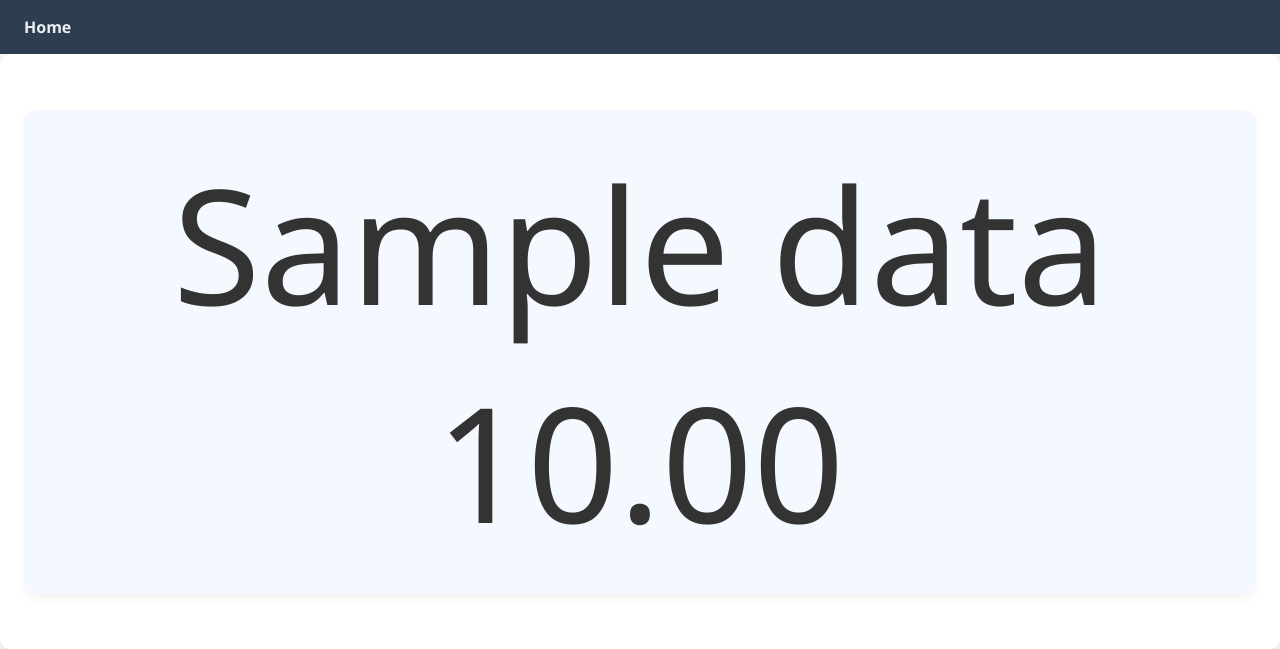
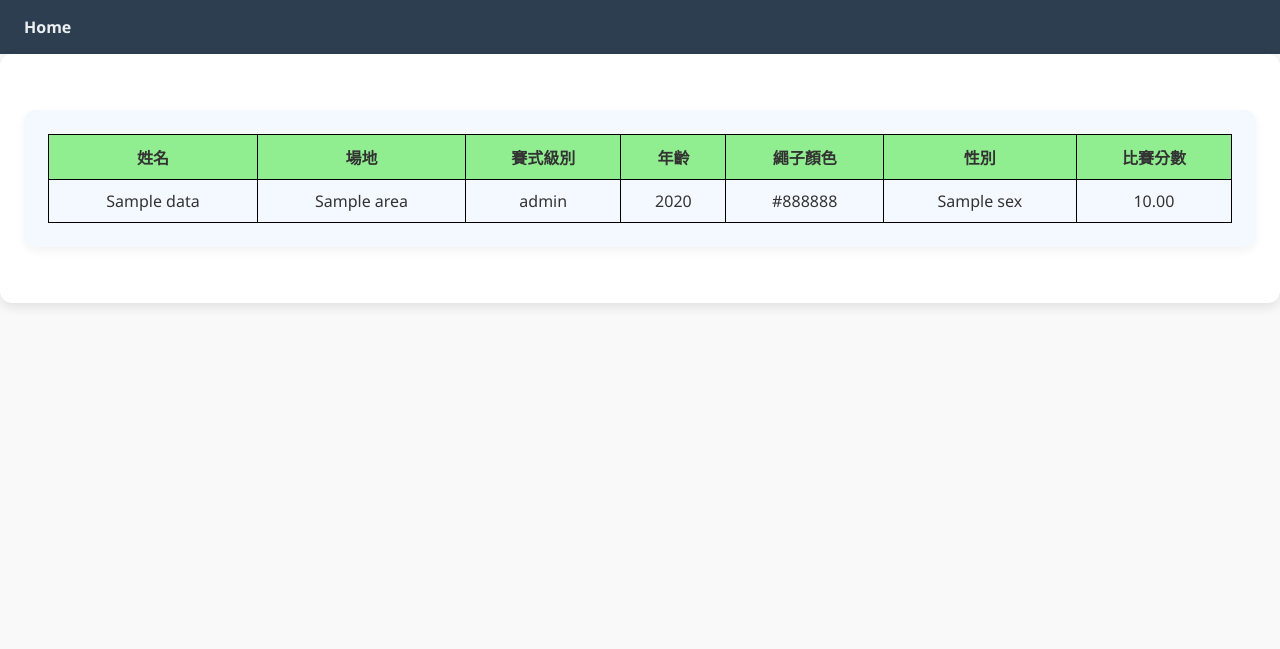
Before and after one commit to Robert-Liu-31039/DJango-race, a Django app: template race_scores/templates/race_scores/printprojection.html in a window 1280 px wide. Shown: the top 649 px of the page. Run offline with Django 3.2, Linux system fonts and the light colour scheme; the template is opened without the code that fills it: most values are stand-ins (such as "Sample title", 1, 10 or a date in 2020).

Commit message:
1. 完成比賽結束的功能 2. 比賽結束的投影畫面會顯示出剛剛比賽完的結果，且以分數由高到低排列

```diff
--- a/race_scores/admin.py
+++ b/race_scores/admin.py
@@ -8,6 +8,7 @@ from .models import (
     race_years,
     race_colors,
     race_sexs,
+    race_finish,
 )
 
 # Register your models here.
@@ -17,3 +18,4 @@ admin.site.register(race_years)
 admin.site.register(race_colors)
 admin.site.register(race_sexs)
 admin.site.register(race_scores)
+admin.site.register(race_finish)
--- a/race_scores/templates/race_scores/printprojection.html
+++ b/race_scores/templates/race_scores/printprojection.html
@@ -311,6 +311,36 @@
 
     <div class="container">
         <div class="form-container" style="max-width: 100%;">
+        {% if finish_datas %}
+            <table style="text-align: center;width:100%;border-collapse: collapse; ">
+                <thead>
+                    <tr style="background-color: lightgreen;">
+                        <th style="border: 1px solid black; padding: 10px;">姓名</th>
+                        <th style="border: 1px solid black; padding: 10px;">場地</th>
+                        <th style="border: 1px solid black; padding: 10px;">賽式級別</th>
+                        <th style="border: 1px solid black; padding: 10px;">年齡</th>
+                        <th style="border: 1px solid black; padding: 10px;">繩子顏色</th>
+                        <th style="border: 1px solid black; padding: 10px;">性別</th>
+                        <th style="border: 1px solid black; padding: 10px;">比賽分數</th>
+                    </tr>
+                </thead>
+                <tbody>
+                    {% for data in finish_datas %}
+                    <tr>
+                        <td style="border: 1px solid black; padding: 10px;">{{data.player_name}}</td>
+                        <td style="border: 1px solid black; padding: 10px;">{{data.area}}</td>
+                        <td style="border: 1px solid black; padding: 10px;">{{data.level}}</td>
+                        <td style="border: 1px solid black; padding: 10px;">{{data.year}}</td>
+                        <td style="border: 1px solid black; padding: 10px;">{{data.color}}</td>
+                        <td style="border: 1px solid black; padding: 10px;">{{data.sex}}</td>
+                        <td style="border: 1px solid black; padding: 10px;">{{data.avg_score|floatformat:2}}</td>
+                    </tr>
+
+                    {% endfor %}
+                </tbody>
+
+            </table>
+        {% else %}
             {% if datas %}
                 {% for data in datas %}
                 <div style="font-size: 160px;">
@@ -328,6 +358,7 @@
                 <div style="font-size: 160px;">
                     comming soon...
                 </div>
+            {% endif %}
         {% endif %}
         </div>
 
--- a/race_scores/templates/race_scores/racestart.html
+++ b/race_scores/templates/race_scores/racestart.html
@@ -41,6 +41,12 @@
     </form>
 </div>
 
+{% if finish_tag %}
+<div class="form-container" style="max-width: 100%;background-color: white;">
+    <a class="button finish-btn" href="{% url 'finishgame' area_list.id %}"
+                onclick="return confirm('確認是否結束本場比賽?!')">結束本場比賽</a>
+</div>
+{% endif %}
 <div class="form-container" style="max-width: 100%;background-color: white;">
     <table style="text-align: center;width:100%;border-collapse: collapse; ">
         <thead>
--- a/race_scores/urls.py
+++ b/race_scores/urls.py
@@ -20,6 +20,7 @@ from .views import (
     change_projection,
     update_score,
     print_projection,
+    finish_game,
     score_add,
     score_edit,
     score_delete,
@@ -47,6 +48,7 @@ urlpatterns = [
     path("change_projection/", change_projection, name="changeprojection"),
     path("update_score/", update_score, name="updatescore"),
     path("print_projection/<int:id>/", print_projection, name="printprojection"),
+    path("finish_game/<int:id>/", finish_game, name="finishgame"),
     path("score_add/", score_add, name="scoreadd"),
     path("score_edit/<int:id>/", score_edit, name="scoreedit"),
     path("score_delete/<int:id>/", score_delete, name="scoredelete"),
```
Also changed, not shown: race_scores/models.py (+15 -0 lines), race_scores/views.py (+58 -0 lines), templates/base.html (+16 -0 lines), race_scores/migrations/0008_race_finish.py (added). Lines whose indentation alone changed are shown as unchanged.
